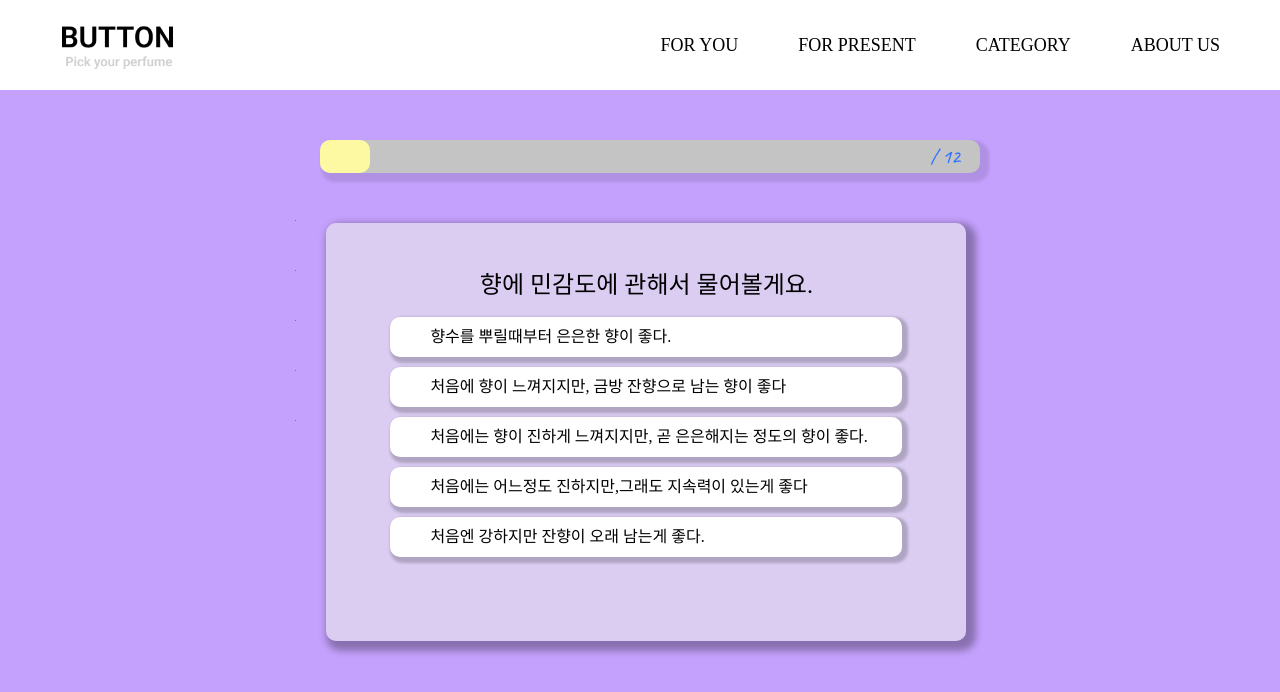
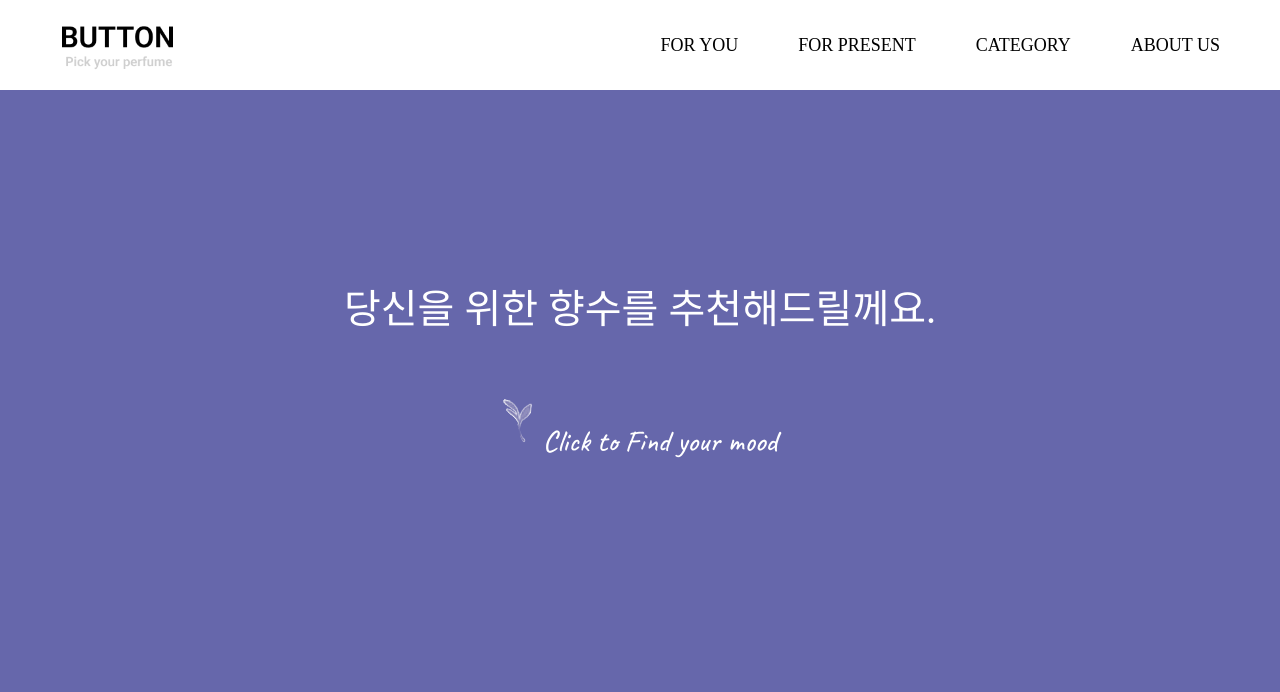
Before and after one commit to yoojin-park19/Button, a React (Create React App) app: page /test in a window 1280 px wide. Shown: the top 692 px of the page. Built offline with nearby package versions, Linux system fonts and the light colour scheme; a web font is replaced by a local one.

Commit message:
:lipstick: test페이지 UI 변경

```diff
--- a/src/components/Test/Question0ne.jsx
+++ b/src/components/Test/Question0ne.jsx
@@ -102,6 +102,7 @@ export const Question0nePage = (props) => {
               ) : null}
             </div>
           </form>
+          <div className="count">{Test}/5</div>
         </Question0ne>
       ) : (
         <Link
@@ -124,31 +125,34 @@ const Button = styled.button`
   margin: 80px auto;
   border-radius: 10px;
   border: none;
-  box-shadow: 3px 3px 2px 2px rgba(0, 0, 0, 0.1);
+  box-shadow: 2px 2px 2px 1px rgba(202, 171, 32, 0.322);
   display: flex;
   justify-content: center;
   align-items: center;
   font-size: 30px;
   font-family: ${Font.title};
-  background-color: rgba(254, 254, 254, 0.8);
-  color: ${COLOR.main};
+  background-color: ${COLOR.top};
+  color: #fff;
   &:hover {
-    background-color: ${COLOR.right};
-    color: ${COLOR.deep};
+    background-color: rgba(202, 171, 32, 0.322);
+    color: ${COLOR.trend_main};
   }
 `;
 
 const Question0ne = styled.section`
+  display: flex;
+  flex-direction: column;
+  align-items: center;
   width: 40vw;
-  height: 20px;
+  height: 100px;
   .itemContainer {
     display: flex;
     flex-direction: column;
     justify-content: center;
+    align-items: center;
     position: relative;
     div {
       position: relative;
-    }
     }
     input {
       position: absolute;
@@ -158,41 +162,75 @@ const Question0ne = styled.section`
       left: -100px;
     }
     label {
-    display: block;
+      display: flex;
       width: 40vw;
-    height: 40px;
+      height: 90px;
       box-sizing: border-box;
       margin-bottom: 10px;
-    padding-left: 40px;
+      padding: 25px;
+      font-size: 20px;
       border-radius: 10px;
-    box-shadow: 3px 3px 3px 3px rgba(0, 0, 0, 0.2);
-    background-color: #fff;
+      background-color: ${COLOR.top};
+      box-shadow: 2px 2px 2px 1px rgba(202, 171, 32, 0.322);
+      color: #fff;
       line-height: 40px;
       &:hover {
-      background-color: ${COLOR.right};
-      color: ${COLOR.deep};
+        background-color: rgba(202, 171, 32, 0.322);
+        color: ${COLOR.trend_main};
+        &::before {
+          content: '';
+          display: block;
+          background: url('./images/background/backgrounditem.png');
+          width: 30px;
+          height: 60px;
+          margin: -18px 15px 0 0;
+        }
+      }
     }
   }
   .questionTit {
     text-align: center;
-    font-size: 24px;
+    font-size: 28px;
     line-height: 24px;
-    margin-bottom: 20px;
+    margin-bottom: 50px;
+    color: ${COLOR.deep};
   }
-  @media screen and (max-width: 420px) {
+  .count {
+    margin-top: 80px;
+  }
+  @media screen and (max-width: 720px) {
     width: 90vw;
-    .questionTit {
-      font-size: 16px;
-      line-height: 24px;
-      margin-bottom: 20px;
-    }
+    .itemContainer {
       label {
         display: flex;
-    align-items:center;
-    width: 90vw;
+        justify-content: center;
+        align-items: center;
+        text-align: center;
+        width: 80vw;
+        padding: 10px;
+        font-size: 17px;
+        line-height: 25px;
+        &:hover {
+          background-color: rgba(202, 171, 32, 0.322);
+          color: ${COLOR.trend_main};
+          &::before {
+            content: '';
+            display: block;
+            background: url('./images/background/backgrounditem.png');
+            width: 30px;
             height: 60px;
-    font-size: 14px;
-    line-height: 16px;
-
+            margin: -18px 15px 0 0;
+          }
+        }
+      }
+    }
+    .questionTit {
+      text-align: center;
+      font-size: 19px;
+      margin-bottom: 30px;
+    }
+    .count {
+      margin-top: 20px;
+    }
   }
 `;
--- a/src/components/Test/QuestionGift.jsx
+++ b/src/components/Test/QuestionGift.jsx
@@ -16,7 +16,6 @@ export const QuestionGiftPage = (props) => {
       checkList[`${Test}`] = parseInt(e.target.value);
       setCheckList(checkList);
       setTest(Test + 1);
-      console.log(checkList);
     }
   };
 
@@ -103,6 +102,7 @@ export const QuestionGiftPage = (props) => {
               ) : null}
             </div>
           </form>
+          <div className="count">{Test}/5</div>
         </QuestionGift>
       ) : (
         <Link
@@ -125,29 +125,32 @@ const Button = styled.button`
   margin: 80px auto;
   border-radius: 10px;
   border: none;
-  box-shadow: 3px 3px 2px 2px rgba(0, 0, 0, 0.1);
+  box-shadow: 2px 2px 2px 1px rgba(202, 171, 32, 0.322);
   display: flex;
   justify-content: center;
   align-items: center;
   font-size: 30px;
   font-family: ${Font.title};
-  background-color: rgba(254, 254, 254, 0.8);
-  color: ${COLOR.main};
+  background-color: ${COLOR.top};
+  color: #fff;
   &:hover {
-    background-color: ${COLOR.right};
-    color: ${COLOR.deep};
+    background-color: rgba(202, 171, 32, 0.322);
+    color: ${COLOR.trend_main};
   }
 `;
+
 const QuestionGift = styled.section`
+  display: flex;
+  flex-direction: column;
+  align-items: center;
   width: 40vw;
-  height: 20px;
+  height: 100px;
   .itemContainer {
     display: flex;
     flex-direction: column;
     justify-content: center;
+    align-items: center;
     position: relative;
-    overflow: hidden;
-    width: 41vw;
     div {
       position: relative;
     }
@@ -160,25 +163,74 @@ const QuestionGift = styled.section`
     left: -100px;
   }
   label {
-    display: block;
+    display: flex;
     width: 40vw;
-    height: 40px;
+    height: 90px;
     box-sizing: border-box;
     margin-bottom: 10px;
-    padding-left: 40px;
+    padding: 25px;
+    font-size: 20px;
     border-radius: 10px;
-    box-shadow: 3px 3px 3px 3px rgba(0, 0, 0, 0.2);
-    background-color: #fff;
+    background-color: ${COLOR.top};
+    box-shadow: 2px 2px 2px 1px rgba(202, 171, 32, 0.322);
+    color: #fff;
     line-height: 40px;
     &:hover {
-      background-color: ${COLOR.right};
-      color: ${COLOR.deep};
+      background-color: rgba(202, 171, 32, 0.322);
+      color: ${COLOR.trend_main};
+      &::before {
+        content: '';
+        display: block;
+        background: url('./images/background/backgrounditem.png');
+        width: 30px;
+        height: 60px;
+        margin: -18px 15px 0 0;
+      }
     }
   }
   .questionTit {
     text-align: center;
-    font-size: 24px;
+    font-size: 28px;
     line-height: 24px;
-    margin-bottom: 20px;
+    margin-bottom: 50px;
+    color: ${COLOR.deep};
+  }
+  .count {
+    margin-top: 80px;
+  }
+  @media screen and (max-width: 720px) {
+    width: 90vw;
+    .itemContainer {
+      label {
+        display: flex;
+        justify-content: center;
+        align-items: center;
+        text-align: center;
+        width: 80vw;
+        padding: 10px;
+        font-size: 17px;
+        line-height: 25px;
+        &:hover {
+          background-color: rgba(202, 171, 32, 0.322);
+          color: ${COLOR.trend_main};
+          &::before {
+            content: '';
+            display: block;
+            background: url('./images/background/backgrounditem.png');
+            width: 30px;
+            height: 60px;
+            margin: -18px 15px 0 0;
+          }
+        }
+      }
+    }
+    .questionTit {
+      text-align: center;
+      font-size: 19px;
+      margin-bottom: 30px;
+    }
+    .count {
+      margin-top: 20px;
+    }
   }
 `;
--- a/src/pages/forGift.jsx
+++ b/src/pages/forGift.jsx
@@ -1,29 +1,25 @@
 import styled from '@emotion/styled';
 import { useState } from 'react';
-import { TestListForGift } from '../constants/testList';
 import { COLOR, Font } from '../constants';
 import { MainHeader } from '../components/MainHeader';
-import { Welcome } from '../components/Test/Welcome';
+
 import { QuestionGiftPage } from '../components/Test/QuestionGift';
 
 const GiftIndexPage = () => {
-  const test = false;
+  const [test, setTest] = useState(true);
   return (
     <>
       <MainHeader />
       <TestPage>
         <div className="container">
-          <TestProgress>
-            <div className="bar"></div>
-            <p className="amount">
-              <span className="number"></span>/ 12
-            </p>
-          </TestProgress>
           {test ? (
-            <>
-              <Welcome description={TestListForGift[0].Title} />
-              <Welcome description={TestListForGift[0].Title2} />
-            </>
+            <Welcome>
+              <h1>소중한 사람을 위한 향수를 추천해드릴께요.</h1>
+              <button onClick={() => setTest(false)}>
+                <img src="./images/background/backgrounditem.png" alt="클릭" />
+                Click to Find your mood
+              </button>
+            </Welcome>
           ) : (
             <>
               <div className="wrap">
@@ -36,60 +32,81 @@ const GiftIndexPage = () => {
     </>
   );
 };
+const Welcome = styled.section`
+  display: flex;
+  flex-direction: column;
+  justify-content: center;
+  align-items: center;
+  margin-top: 150px;
+  gap: 50px;
+  text-align: center;
+  color: #fff;
+  font-family: ${Font.title};
+  font-size: 40px;
+  button {
+    color: #fff;
+    background-color: transparent;
+    border: none;
+    font-size: 30px;
+    font-family: ${Font.des};
+    &:hover {
+      color: ${COLOR.sub}
+    }
+    img {
+      margin-right: 10px;
+      &:hover{
+        filter: hue-rotate(90deg);
+      }
+    }
+    @media screen and (max-width: 720px) {
+    margin: 80px;
+    line-height: 1.5;
+    gap: 80px;
+    font-size: 28px;
+    button {
+      display: flex;
+      flex-direction: column;
+    }
+  }
+`;
 
 const TestPage = styled.section`
   width: 100vw;
   height: 100%;
-  background-color: ${COLOR.gray};
+  display: flex;
+  background-color: ${COLOR.top};
   font-family: ${Font.title};
   .container {
     width: 60vw;
     height: 90vh;
     margin: 0 auto;
     position: relative;
-    background-color: ${COLOR.main};
+    background-color: ${COLOR.top};
     box-sizing: border-box;
     padding-top: 50px;
     padding-left: 5vw;
     padding-right: 5vw;
   }
-
   .wrap {
-    height: 418px;
+    height: 800px;
     width: 50vw;
-    padding: 50px 5vw;
+    padding: 80px 5vw;
     box-sizing: border-box;
-    margin: 0 1%;
     border-radius: 10px;
-    background-color: rgba(236, 236, 236, 0.6);
+    background-color: #fff;
     box-shadow: 5px 5px 7px 5px rgba(0, 0, 0, 0.3);
   }
-`;
-const TestProgress = styled.section`
-  display: flex;
-  justify-content: space-between;
-  width: 50vw;
-  height: 33px;
-  border-radius: 10px;
-  background-color: ${COLOR.gray};
-  padding-right: 20px;
-  margin-bottom: 50px;
-  box-shadow: 5px 5px 3px 4px rgba(0, 0, 0, 0.1);
-  font-size: 60px;
-  font-family: ${Font.des};
-  .bar {
-    width: 50px;
-    height: 33px;
-    border-radius: 10px;
-    background-color: ${COLOR.right};
-  }
-  .amount {
-    height: 33px;
-    display: flex;
-    justify-content: flex-end;
-    align-items: center;
-    font-size: 20px;
-    color: ${COLOR.blue};
+  @media screen and (max-width: 720px) {
+    .container {
+      width: 100vw;
+      height: 100vh;
+      padding-top: 10px;
+    }
+    .wrap {
+      height: 87vh;
+      width: 90vw;
+      padding: 40px 0px;
+    }
   }
 `;
 
--- a/src/pages/test.jsx
+++ b/src/pages/test.jsx
@@ -1,28 +1,24 @@
 import styled from '@emotion/styled';
 import { useState } from 'react';
-import { TestList } from '../constants/testList';
 import { COLOR, Font } from '../constants';
 import { MainHeader } from '../components/MainHeader';
-import { Welcome } from '../components/Test/Welcome';
 import { Question0nePage } from '../components/Test/Question0ne';
 
 const TestIndexPage = () => {
-  const test = false;
+  const [test, setTest] = useState(true);
   return (
     <>
       <MainHeader />
       <TestPage>
         <div className="container">
-          <TestProgress>
-            <div className="bar"></div>
-            <p className="amount">
-              <span className="number"></span>/ 12
-            </p>
-          </TestProgress>
           {test ? (
-            <>
-              <Welcome description={TestList[0].Title} />
-            </>
+            <Welcome>
+              <h1>당신을 위한 향수를 추천해드릴께요.</h1>
+              <button onClick={() => setTest(false)}>
+                <img src="./images/background/backgrounditem.png" alt="클릭" />
+                Click to Find your mood
+              </button>
+            </Welcome>
           ) : (
             <>
               <div className="wrap">
@@ -35,81 +31,82 @@ const TestIndexPage = () => {
     </>
   );
 };
+const Welcome = styled.section`
+  display: flex;
+  flex-direction: column;
+  justify-content: center;
+  align-items: center;
+  margin-top: 150px;
+  gap: 50px;
+  text-align: center;
+  color: #fff;
+  font-family: ${Font.title};
+  font-size: 40px;
+  button {
+    color: #fff;
+    background-color: transparent;
+    border: none;
+    font-size: 30px;
+    font-family: ${Font.des};
+    &:hover {
+      color: ${COLOR.sub};
+    }
+    img {
+      margin-right: 10px;
+      &:hover {
+        filter: hue-rotate(90deg);
+      }
+    }
+  }
+  @media screen and (max-width: 720px) {
+    margin: 80px;
+    line-height: 1.5;
+    gap: 80px;
+    font-size: 28px;
+    button {
+      display: flex;
+      flex-direction: column;
+    }
+  }
+`;
 
 const TestPage = styled.section`
   width: 100vw;
   height: 100%;
-  background-color: ${COLOR.main};
+  display: flex;
+  background-color: ${COLOR.top};
   font-family: ${Font.title};
   .container {
     width: 60vw;
     height: 90vh;
     margin: 0 auto;
     position: relative;
-    background-color: ${COLOR.main};
+    background-color: ${COLOR.top};
     box-sizing: border-box;
     padding-top: 50px;
     padding-left: 5vw;
     padding-right: 5vw;
   }
   .wrap {
-    height: 418px;
+    height: 90vh;
     width: 50vw;
-    padding: 50px 5vw;
+    padding: 80px 5vw;
     box-sizing: border-box;
-    margin: 0 1%;
     border-radius: 10px;
-    background-color: rgba(236, 236, 236, 0.6);
+    background-color: #fff;
     box-shadow: 5px 5px 7px 5px rgba(0, 0, 0, 0.3);
   }
-  @media screen and (max-width: 420px) {
-    width: 100vw;
-    height: 100vh;
+  @media screen and (max-width: 720px) {
     .container {
       width: 100vw;
-      padding: 0px;
-      margin: 0px;
+      height: 100vh;
+      padding-top: 10px;
     }
     .wrap {
-      height: 100vh;
-      width: 100vw;
-      padding: 50px 5vw;
-      box-sizing: border-box;
-      margin: 0 auto;
-      border-radius: 0;
-      background-color: rgba(236, 236, 236, 0.6);
-      box-shadow: none;
+      height: 87vh;
+      width: 90vw;
+      padding: 40px 0px;
     }
-  }
-`;
-const TestProgress = styled.section`
-  display: flex;
-  justify-content: space-between;
-  width: 50vw;
-  height: 33px;
-  border-radius: 10px;
-  background-color: ${COLOR.gray};
-  padding-right: 20px;
-  margin-bottom: 50px;
-  box-shadow: 5px 5px 3px 4px rgba(0, 0, 0, 0.1);
-  font-size: 60px;
-  font-family: ${Font.des};
-  .bar {
-    width: 50px;
-    height: 33px;
-    border-radius: 10px;
-    background-color: ${COLOR.right};
-  }
-  .amount {
-    height: 33px;
-    display: flex;
-    justify-content: flex-end;
-    align-items: center;
-    font-size: 20px;
-    color: ${COLOR.blue};
-  }
-  @media screen and (max-width: 420px) {
-    display: none;
   }
 `;
 
```
Also changed, not shown: src/components/Test/Welcome.jsx (deleted, +0 -25 lines), public/images/background/flower.png (added). Lines whose indentation alone changed are shown as unchanged.
